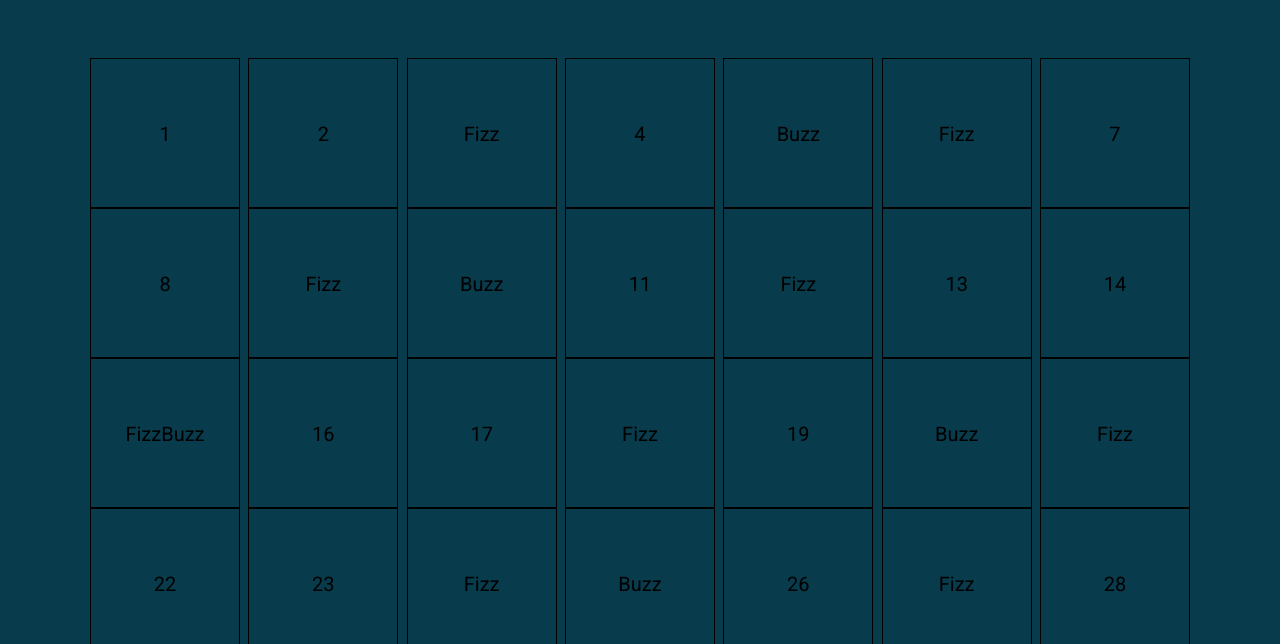
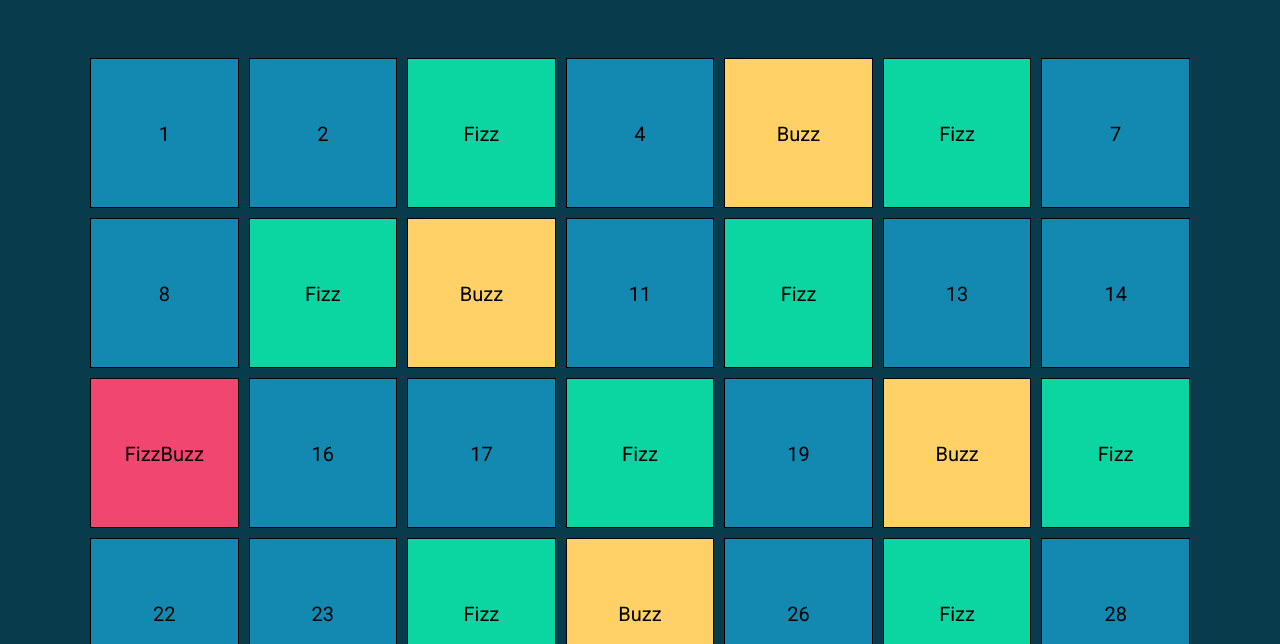
Before and after one commit to LeleGuidi/js-fizzbuzzdom, a plain HTML site: page index.html in a window 1280 px wide. Shown: the part 156-800 px from the top of the page. Drawn offline with Linux system fonts and the light colour scheme.

Commit message:
Milestone 3 completato

```diff
--- a/css/style.css
+++ b/css/style.css
@@ -18,14 +18,25 @@ h1 {
     max-width: 1100px;
     margin: auto;
     display: flex;
-    justify-content: space-between;
+    gap: 10px;
     flex-wrap: wrap;
 }
-
 .box {
-    width: 150px;
+    width: calc(100% / 7 - 8.57px);
     height: 150px;
     text-align: center;
     line-height: 150px;
     border: 1px solid black;
 }
+.bg_blu {
+    background-color: #1389b2;
+}
+.bg_green {
+    background-color: #0bd6a1;
+}
+.bg_red {
+    background-color: #f0466f;
+}
+.bg_yellow {
+    background-color: #ffd166;
+}
--- a/js/main.js
+++ b/js/main.js
@@ -1,26 +1,23 @@
-// MILESTONE 2
-// Dato un container nel DOM, appendi un elemento html con il numero o la stringa corretta.
 for (let i = 1; i <= 100; i++) {
     const element = i;
     const div = document.createElement(`div`);
     const container = document.querySelector(`div.container`)
-    div.classList.add(`box`);
 
     if (element % 3 == 0 && element % 5 == 0) {
         div.append(`FizzBuzz`)
+        div.classList.add(`box`, `bg_red`)
         container.append(div)
     } else if (element % 3 == 0) {
         div.append(`Fizz`)
+        div.classList.add(`box`, `bg_green`)
         container.append(div)
     } else if (element % 5 == 0) {
         div.append(`Buzz`)
+        div.classList.add(`box`, `bg_yellow`)
         container.append(div)
     } else {
         div.append(element)
+        div.classList.add(`box`, `bg_blu`)
         container.append(div)
     }
 }
-
-
-// MILESTONE 3
-// Applica uno stile differente a seconda del valore dell'indice per i multipli di 3, per i multipli di 5 e per i valori che sono sia multipli di 3 che di 5.
```
